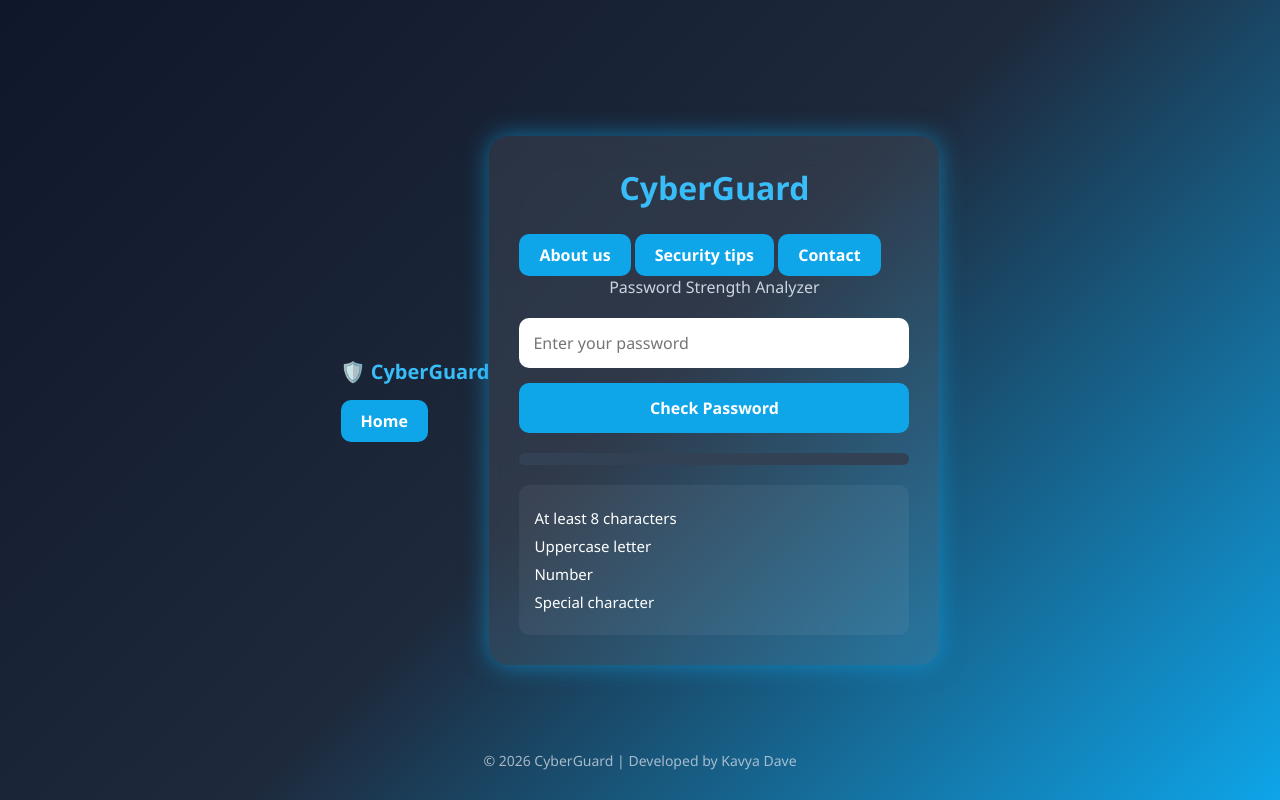
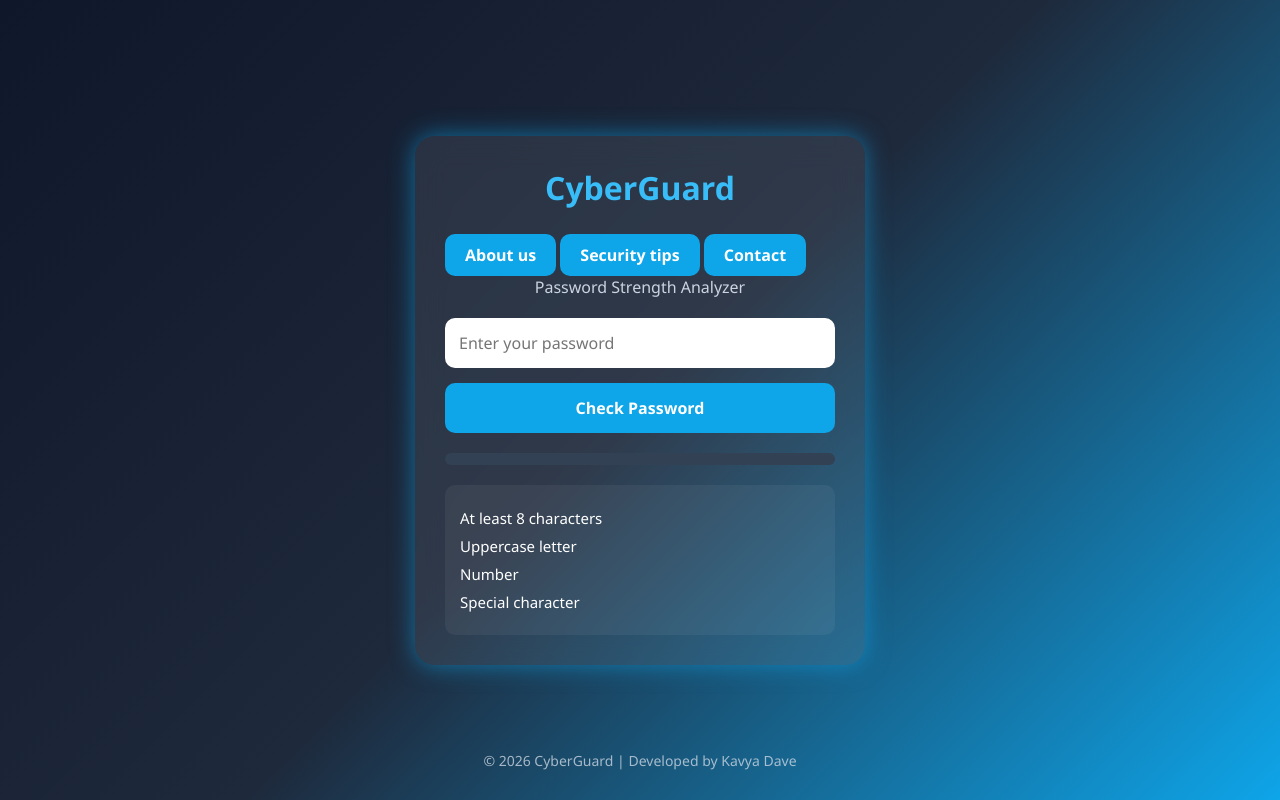
Before and after one commit to kavyadave1204-ctrl/cyberguard-website, a plain HTML site: page index.html in a window 1280 px wide. Drawn offline with Linux system fonts and the light colour scheme.

Commit message:
Fix HTML structure and styling for index.html

```diff
--- a/index.html
+++ b/index.html
@@ -96,14 +96,6 @@ margin:8px 0;
 </head>
 
 <body>
-
-<nav class="navbar">
-    <div class="logo">🛡️ CyberGuard</div>
-
-    <ul class="nav-links">
-      <li><a href="index.html">Home</a></li>
-    </ul>
-  </nav>
 
 <div class="container">
 <h1>CyberGuard</h1>
```
